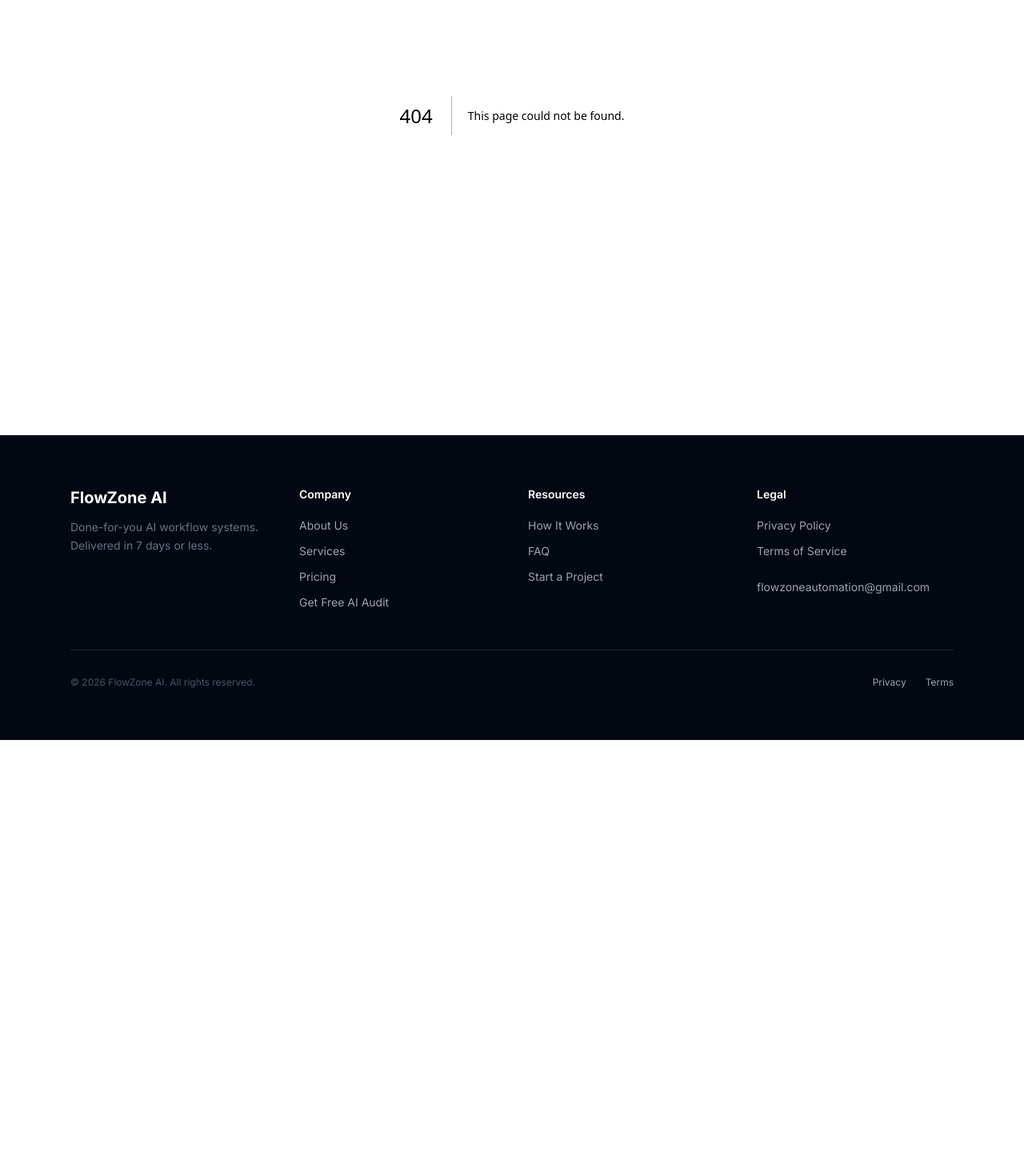
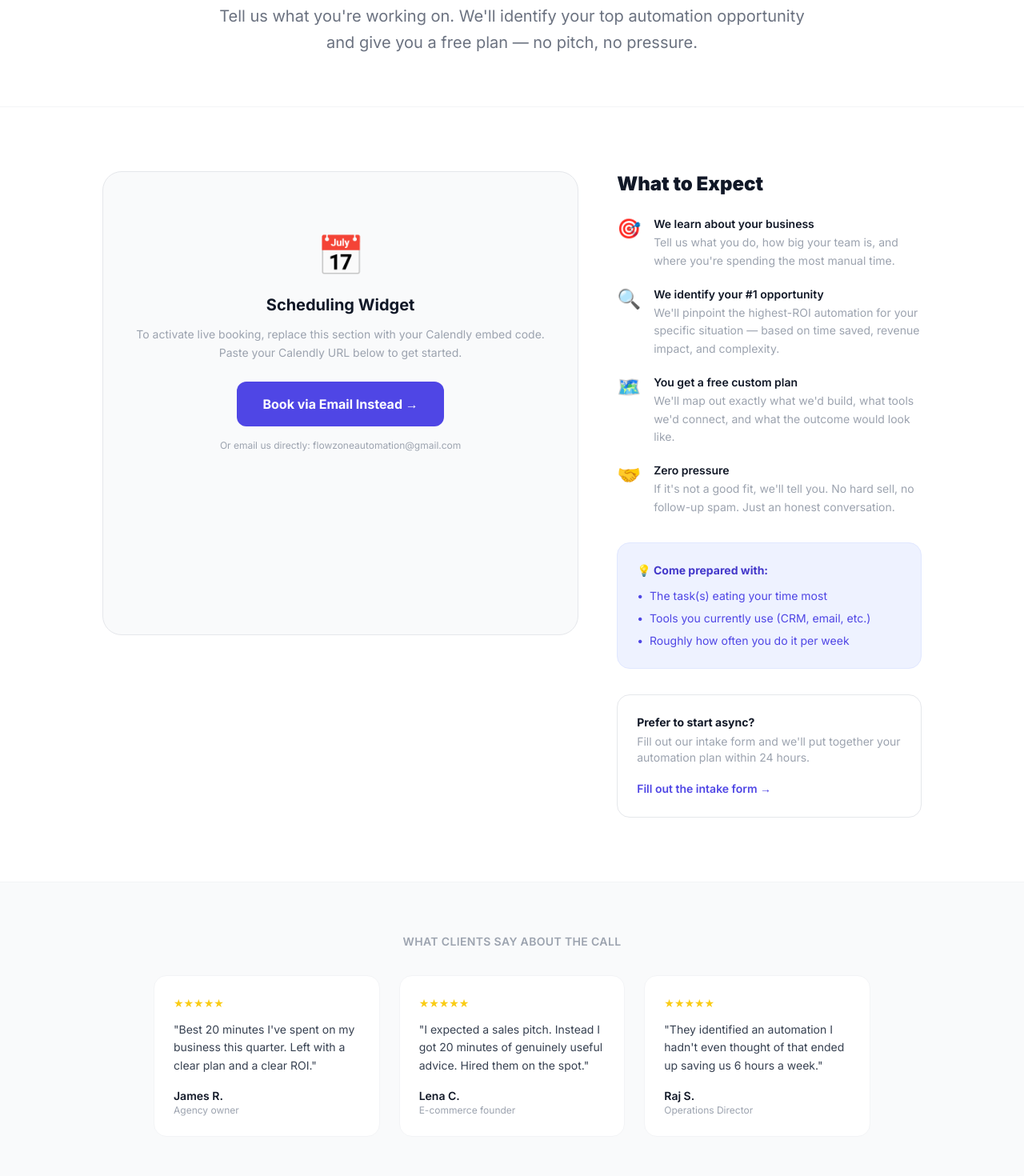
Before and after one commit to dennymypenny/flowzone-ai, a Next.js app: page /book in a window 1280 px wide. Before the commit this address had no page. Shown: the part 320-1790 px from the top of the page at 80% size. Before the commit the page ends 1245 px from the top, so only its background shows below. Built offline with nearby package versions, Linux system fonts and the light colour scheme.

Commit message:
Add src/app/book/page.tsx

```diff
--- /dev/null
+++ b/src/app/book/page.tsx
@@ -0,0 +1,114 @@
+import type { Metadata } from "next";
+import Link from "next/link";
+
+export const metadata: Metadata = {
+  title: "Book a Free Call",
+  description: "Schedule a free 20-minute discovery call with FlowZone AI to get your custom automation plan.",
+};
+
+export default function Book() {
+  return (
+    <>
+      {/* Hero */}
+      <section className="bg-white pt-20 pb-16 px-6 border-b border-gray-100">
+        <div className="max-w-3xl mx-auto text-center">
+          <p className="text-indigo-600 font-semibold text-sm uppercase tracking-wider mb-4">Free Discovery Call</p>
+          <h1 className="text-5xl md:text-6xl font-black text-gray-900 mb-6">Book Your Free 20-Min Call</h1>
+          <p className="text-xl text-gray-500 leading-relaxed">
+            Tell us what you're working on. We'll identify your top automation opportunity and give you a free plan — no pitch, no pressure.
+          </p>
+        </div>
+      </section>
+
+      {/* Booking + what to expect */}
+      <section className="py-20 px-6 bg-white">
+        <div className="max-w-5xl mx-auto grid md:grid-cols-5 gap-12 items-start">
+
+          {/* Calendly embed placeholder */}
+          <div className="md:col-span-3">
+            <div className="bg-gray-50 rounded-3xl border border-gray-200 overflow-hidden" style={{ minHeight: "580px" }}>
+              {/* Replace this div with a real Calendly inline widget */}
+              {/* <div className="calendly-inline-widget" data-url="https://calendly.com/YOUR_LINK" style={{minWidth:"320px",height:"700px"}}></div> */}
+              {/* <script type="text/javascript" src="https://assets.calendly.com/assets/external/widget.js" async></script> */}
+              <div className="flex flex-col items-center justify-center h-full py-20 px-8 text-center">
+                <div className="text-5xl mb-6">📅</div>
+                <h3 className="text-xl font-bold text-gray-900 mb-3">Scheduling Widget</h3>
+                <p className="text-gray-400 text-sm leading-relaxed mb-6">
+                  To activate live booking, replace this section with your Calendly embed code. Paste your Calendly URL below to get started.
+                </p>
+                <a
+                  href="mailto:flowzoneautomation@gmail.com?subject=Book%20a%20Free%20Call%20-%20FlowZone%20AI&body=Hi%2C%20I%27d%20like%20to%20book%20a%20free%2020-minute%20discovery%20call."
+                  className="bg-indigo-600 text-white font-bold px-8 py-4 rounded-xl hover:bg-indigo-700 transition-colors"
+                >
+                  Book via Email Instead →
+                </a>
+                <p className="text-xs text-gray-400 mt-4">Or email us directly: flowzoneautomation@gmail.com</p>
+              </div>
+            </div>
+          </div>
+
+          {/* What to expect */}
+          <div className="md:col-span-2 space-y-8">
+            <div>
+              <h2 className="text-2xl font-black text-gray-900 mb-6">What to Expect</h2>
+              <div className="space-y-5">
+                {[
+                  { icon: "🎯", title: "We learn about your business", body: "Tell us what you do, how big your team is, and where you're spending the most manual time." },
+                  { icon: "🔍", title: "We identify your #1 opportunity", body: "We'll pinpoint the highest-ROI automation for your specific situation — based on time saved, revenue impact, and complexity." },
+                  { icon: "🗺️", title: "You get a free custom plan", body: "We'll map out exactly what we'd build, what tools we'd connect, and what the outcome would look like." },
+                  { icon: "🤝", title: "Zero pressure", body: "If it's not a good fit, we'll tell you. No hard sell, no follow-up spam. Just an honest conversation." },
+                ].map((item) => (
+                  <div key={item.title} className="flex gap-4 items-start">
+                    <div className="text-2xl shrink-0">{item.icon}</div>
+                    <div>
+                      <p className="font-semibold text-gray-900 text-sm">{item.title}</p>
+                      <p className="text-gray-400 text-sm mt-0.5 leading-relaxed">{item.body}</p>
+                    </div>
+                  </div>
+                ))}
+              </div>
+            </div>
+
+            <div className="bg-indigo-50 rounded-2xl p-6 border border-indigo-100">
+              <p className="text-indigo-700 font-bold text-sm mb-3">💡 Come prepared with:</p>
+              <ul className="space-y-2 text-sm text-indigo-600">
+                <li className="flex items-start gap-2"><span>•</span> The task(s) eating your time most</li>
+                <li className="flex items-start gap-2"><span>•</span> Tools you currently use (CRM, email, etc.)</li>
+                <li className="flex items-start gap-2"><span>•</span> Roughly how often you do it per week</li>
+              </ul>
+            </div>
+
+            <div className="border border-gray-200 rounded-2xl p-6">
+              <p className="font-bold text-gray-900 text-sm mb-1">Prefer to start async?</p>
+              <p className="text-gray-400 text-sm mb-4">Fill out our intake form and we'll put together your automation plan within 24 hours.</p>
+              <Link href="/intake" className="text-indigo-600 font-semibold text-sm hover:text-indigo-800 transition-colors">
+                Fill out the intake form →
+              </Link>
+            </div>
+          </div>
+        </div>
+      </section>
+
+      {/* Social proof */}
+      <section className="py-16 px-6 bg-gray-50 border-t border-gray-100">
+        <div className="max-w-4xl mx-auto text-center">
+          <p className="text-gray-400 text-sm mb-8 uppercase tracking-wide font-semibold">What Clients Say About the Call</p>
+          <div className="grid md:grid-cols-3 gap-6">
+            {[
+              { quote: "Best 20 minutes I've spent on my business this quarter. Left with a clear plan and a clear ROI.", name: "James R.", role: "Agency owner" },
+              { quote: "I expected a sales pitch. Instead I got 20 minutes of genuinely useful advice. Hired them on the spot.", name: "Lena C.", role: "E-commerce founder" },
+              { quote: "They identified an automation I hadn't even thought of that ended up saving us 6 hours a week.", name: "Raj S.", role: "Operations Director" },
+            ].map((t) => (
+              <div key={t.name} className="bg-white rounded-2xl p-6 border border-gray-100 text-left">
+                <div className="flex text-yellow-400 text-sm mb-3">★★★★★</div>
+                <p className="text-gray-700 text-sm leading-relaxed mb-4">"{t.quote}"</p>
+                <p className="font-semibold text-gray-900 text-sm">{t.name}</p>
+                <p className="text-gray-400 text-xs">{t.role}</p>
+              </div>
+            ))}
+          </div>
+        </div>
+      </section>
+    </>
+  );
+}
```
